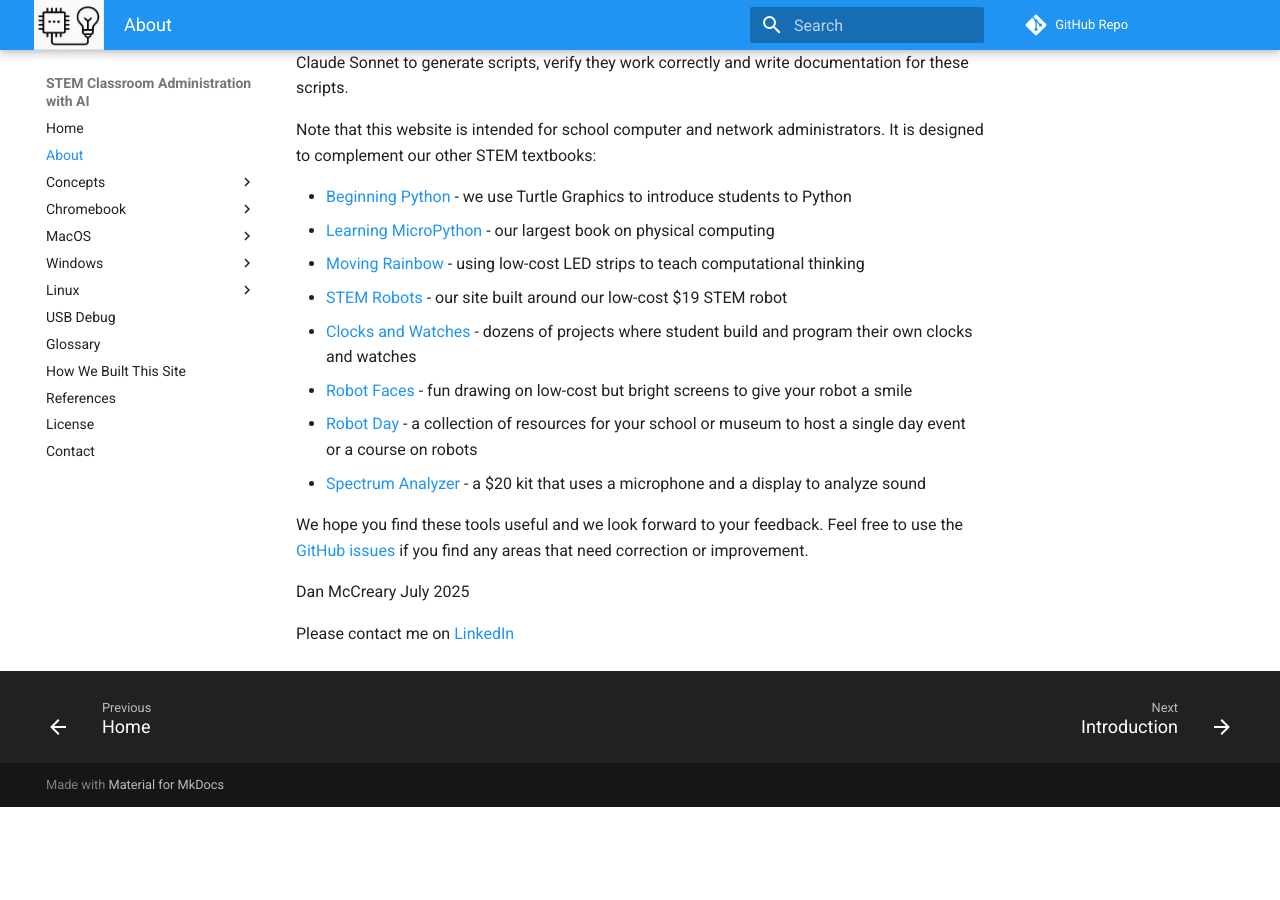
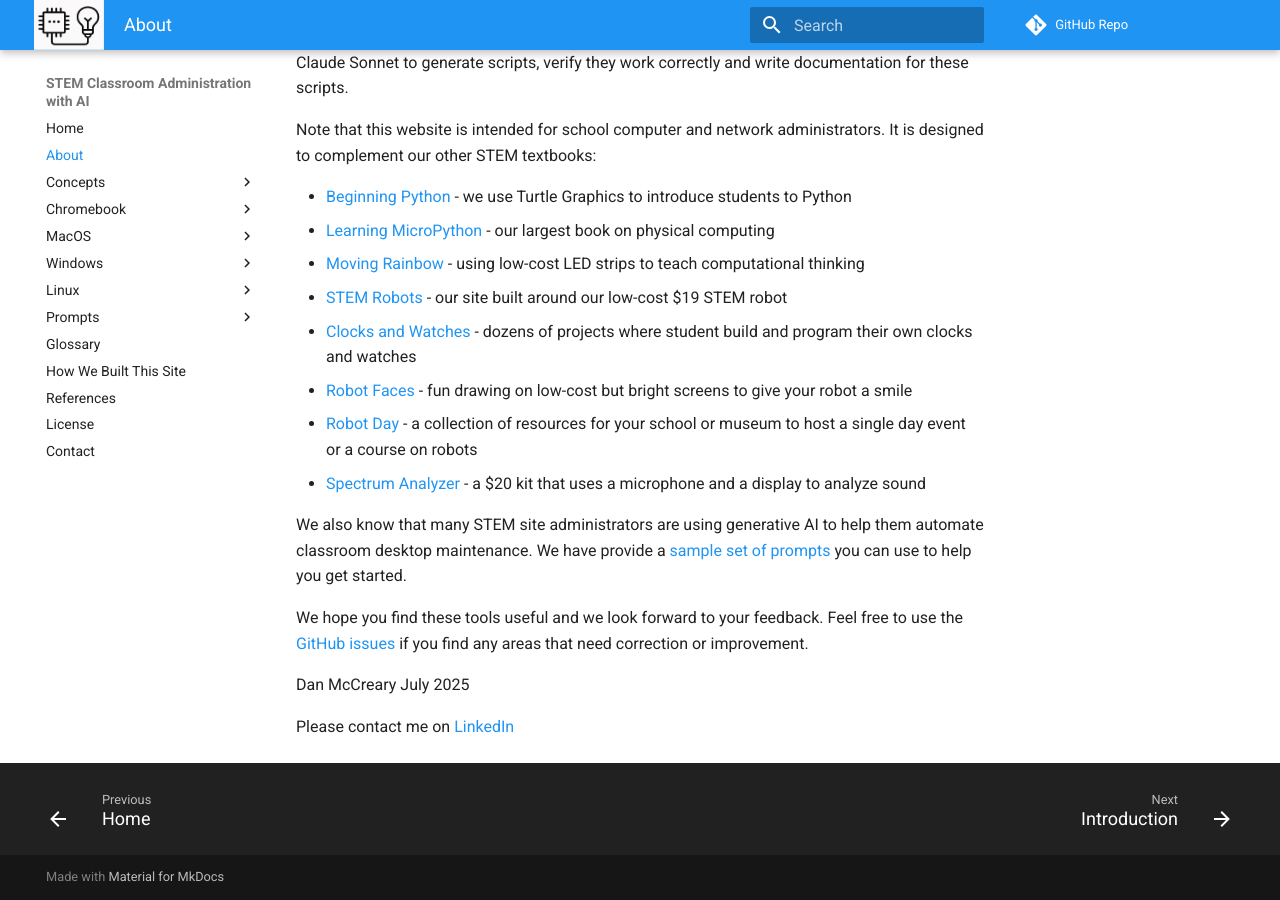
Before and after one commit to dmccreary/stem-classroom-admin, an MkDocs documentation site: the page built from docs/about.md, in a window 1280 px wide and 900 px high, scrolled down 682 px. Built offline with MkDocs 1.6.1 and Material for MkDocs 9.7.7, drawn with Linux system fonts in a browser that asks for light colours; comment, search, counter and statistics services are not loaded; before the commit the page ends 1489 px from its top, so only the background shows below that.

Commit message:
updating content

```diff
--- a/docs/about.md
+++ b/docs/about.md
@@ -23,6 +23,9 @@
 - [Robot Day](https://dmccreary.github.io/robot-day/) - a collection of resources for your school or museum to host a single day event or a course on robots
 - [Spectrum Analyzer](https://dmccreary.github.io/spectrum-analyzer/) - a $20 kit that uses a microphone and a display to analyze sound
 
+We also know that many STEM site administrators are using generative AI to help them automate classroom desktop maintenance.
+We have provide a [sample set of prompts](./prompts/index.md) you can use to help you get started.
+
 We hope you find these tools useful and we look forward to your feedback.
 Feel free to use the [GitHub issues](https://github.com/dmccreary/stem-classroom-admin/issues) if you find any areas that need correction or improvement.
 
--- a/mkdocs.yml
+++ b/mkdocs.yml
@@ -29,7 +29,8 @@
     - Thonny Admin: windows/thonny-admin.md
   - Linux:
     - linux/index.md
-  - USB Debug: usb-debug.md
+  - Prompts:
+    - Introduction: prompts/index.md`
   - Glossary: glossary.md
   - How We Built This Site: how-we-built-this-site.md
   - References: references.md
```
Also changed, not shown: docs/prompts/index.md (added).
